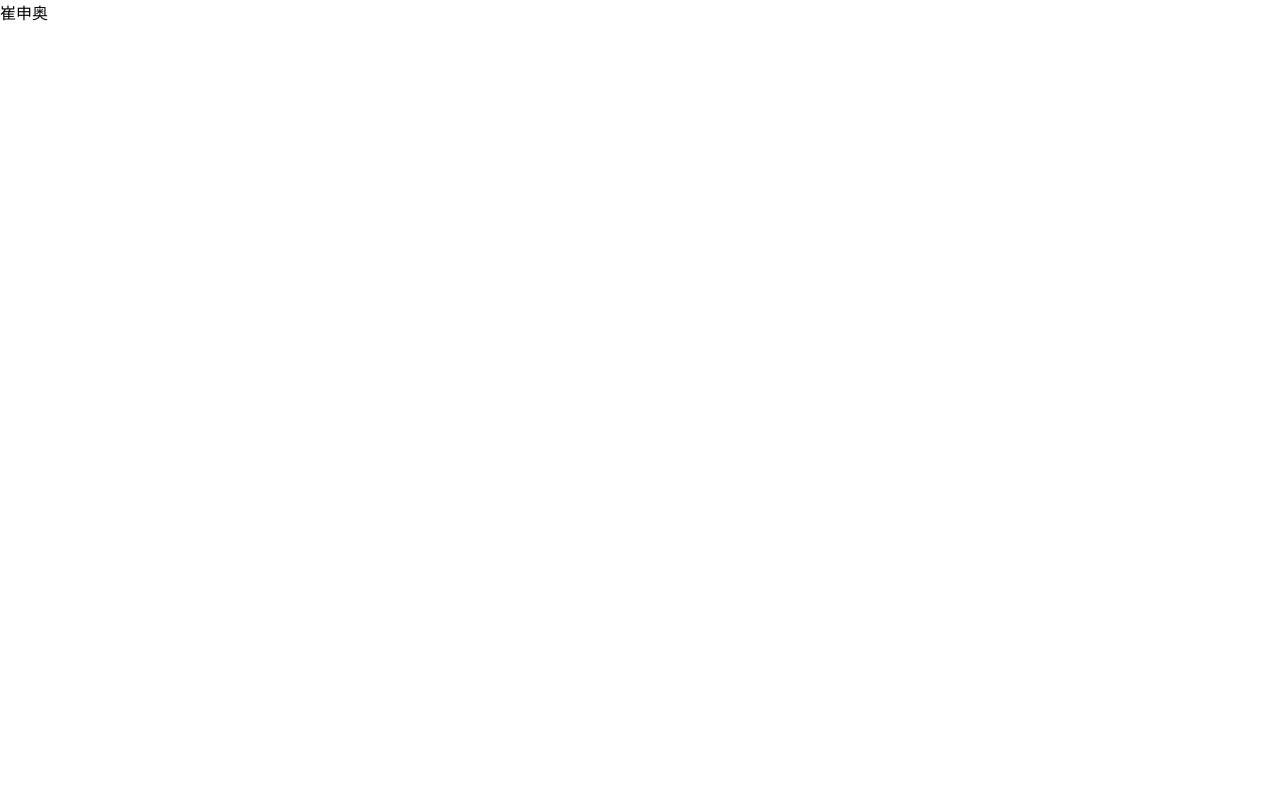
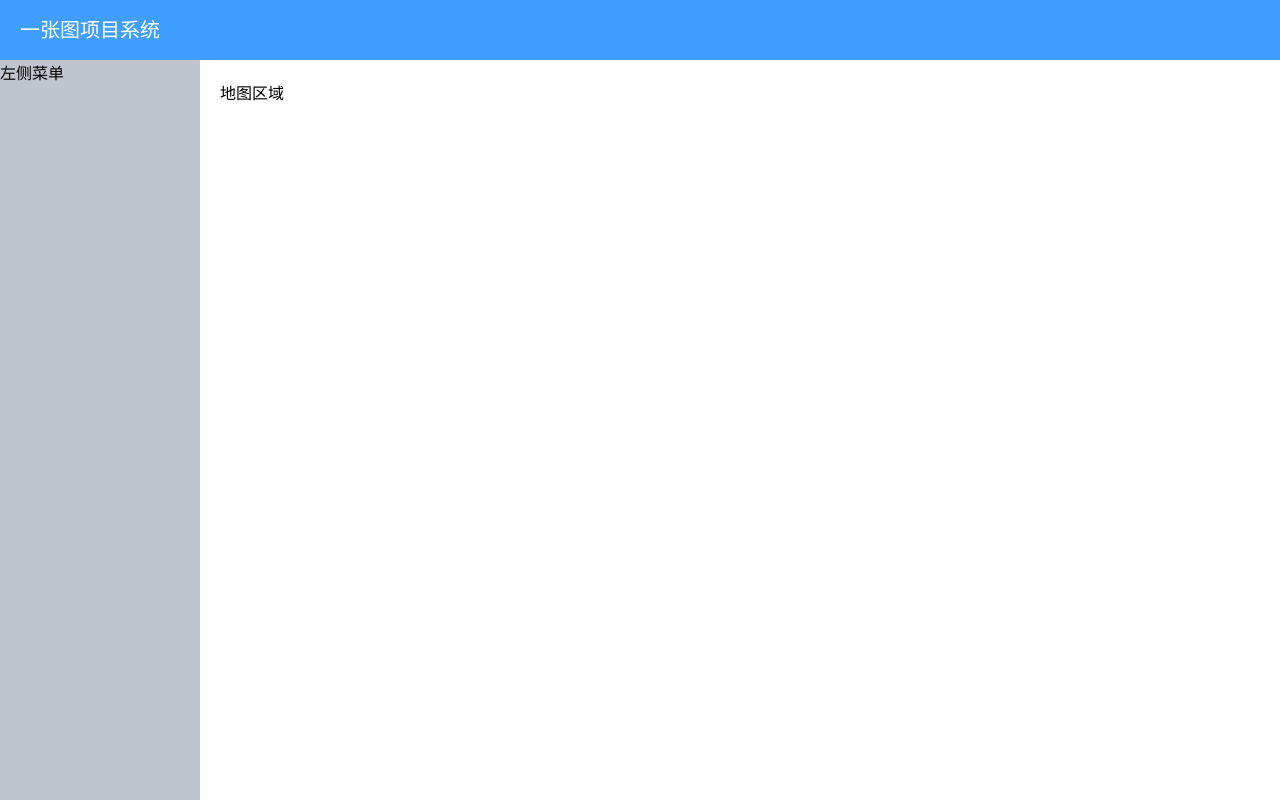
Before and after one commit to CSA0716/webgismap, a Vue app: page / in a window 1280 px wide. Built offline with nearby package versions, Linux system fonts and the light colour scheme.

Commit message:
增加element ui框架布局

```diff
--- a/package.json
+++ b/package.json
@@ -17,6 +17,7 @@
     "@vue/cli-plugin-babel": "~5.0.0",
     "@vue/cli-plugin-eslint": "~5.0.0",
     "@vue/cli-service": "~5.0.0",
+    "element-ui": "^2.15.13",
     "eslint": "^7.32.0",
     "eslint-plugin-vue": "^8.0.3",
     "vue-template-compiler": "^2.6.14"
--- a/src/App.vue
+++ b/src/App.vue
@@ -1,6 +1,12 @@
 <template>
   <div id="app">
-    <span>崔申奥</span>
+    <el-container class="app-out-pannel">
+  <el-header class="sys-header">一张图项目系统</el-header>
+  <el-container class="app-content-pannel" >
+    <el-aside width="200px" class="sys-menu">左侧菜单</el-aside>
+    <el-main>地图区域</el-main>
+  </el-container>
+</el-container>
   </div>
 </template>
 
@@ -21,4 +27,16 @@
   margin: 0;
 
 }
+.app-out-pannel,.app-content-pannel {
+height: 100%;
+}
+.sys-header{
+  background-color: #409EFF;
+  line-height: 60px;
+  color: #fff;
+  font-size:20px;
+}
+.sys-menu {
+  background-color: #C0C4CC;
+}
 </style>
```
Also changed, not shown: src/main.js (+8 -4 lines), 1 other file (tests, documents, lock files or other folders).
